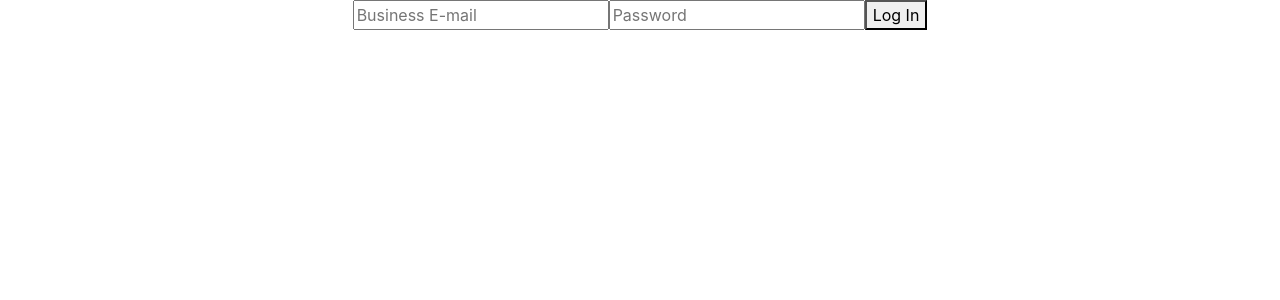
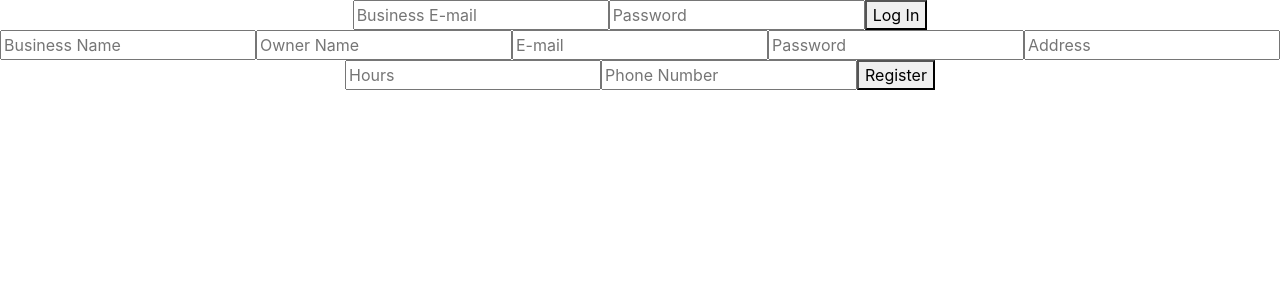
Before and after one commit to radius-queue/web, a React (Create React App) app: page / in a window 1280 px wide. Shown: the top 300 px of the page. Built offline with nearby package versions, Linux system fonts and the light colour scheme.

Commit message:
business registration form

```diff
--- a/src/App.tsx
+++ b/src/App.tsx
@@ -2,11 +2,13 @@ import React from 'react';
 import './App.css';
 import BusinessLogInPage from './logIn/log-in';
 import 'bootstrap/dist/css/bootstrap.min.css';
+import RegistrationPage from './register/business-register';
 
 function App() {
   return (
     <div className="App">
       <BusinessLogInPage/>
+      <RegistrationPage/>
     </div>
   );
 }
--- /dev/null
+++ b/src/register/business-register.tsx
@@ -0,0 +1,88 @@
+import React from 'react';
+import {useForm} from './../logic/logic';
+
+interface registerValues {
+    businessName: string;
+    ownerName: string;
+    email: string;
+    password: string;
+    address: string;
+    hours: string;
+    phone: string;
+}
+
+const RegistrationPage = () => {
+  const [formValues, setFormValues] = useForm({businessName: '', ownerName: '',
+    email: '', password: '', address: '', hours: '', phone: ''});
+
+  return (
+    <div className="form">
+      <input
+        type="text"
+        name="businessName"
+        value={formValues.businessName}
+        placeholder="Business Name"
+        onChange={setFormValues}
+      />
+      <input
+        type="text"
+        name="ownerName"
+        value={formValues.ownerName}
+        placeholder="Owner Name"
+        onChange={setFormValues}
+      />
+      <input
+        type="text"
+        name="email"
+        value={formValues.email}
+        placeholder="E-mail"
+        onChange={setFormValues}
+      />
+      <input
+        type="password"
+        name="password"
+        value={formValues.password}
+        placeholder="Password"
+        onChange={setFormValues}
+      />
+      <input
+        type="text"
+        name="address"
+        value={formValues.address}
+        placeholder="Address"
+        onChange={setFormValues}
+      />
+      <input
+        type="text"
+        name="hours"
+        value={formValues.hours}
+        placeholder="Hours"
+        onChange={setFormValues}
+      />
+      <input
+        type="text"
+        name="phone"
+        value={formValues.phone}
+        placeholder="Phone Number"
+        onChange={setFormValues}
+      />
+      <button onClick={() => submitFormValues(
+          {
+            businessName: formValues.businessName,
+            ownerName: formValues.ownerName,
+            email: formValues.email,
+            password: formValues.password,
+            address: formValues.address,
+            hours: formValues.hours,
+            phone: formValues.phone,
+          },
+      )}>Register</button>
+    </div>
+  );
+};
+
+const submitFormValues = (formValues : registerValues) => {
+  console.log('TODO: Push data to Firebase.');
+};
+
+export default RegistrationPage;
```
